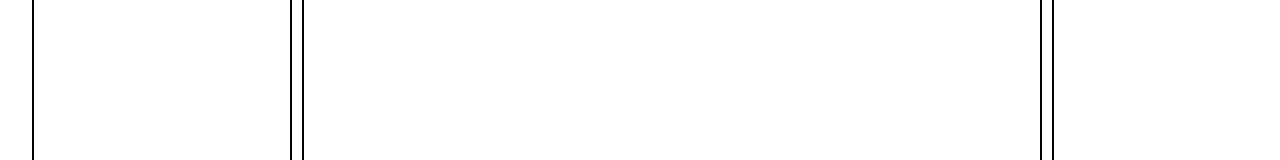
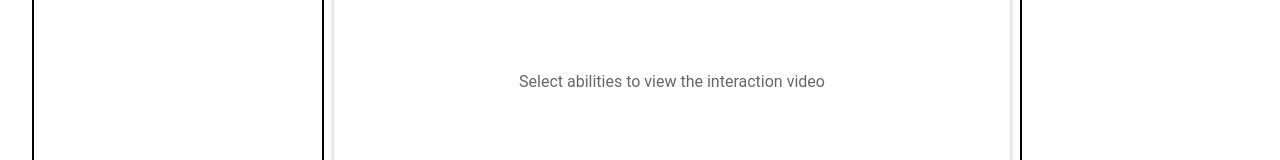
Before and after one commit to guanhong6280/LeagueOfInteractions, a React (Vite) app in the folder client/: page / in a window 1280 px wide. Shown: the part 355-515 px from the top of the page. Built offline with nearby package versions, Linux system fonts and the light colour scheme; no server answers.

Commit message:
finished with basic functionality

```diff
--- a/client/src/common/ChampionSelectCard.jsx
+++ b/client/src/common/ChampionSelectCard.jsx
@@ -11,12 +11,12 @@ const ChampionSelectCard = (props) => {
       border="solid 2px"
       borderRadius="5px"
       spacing="5px"
+      height="100%"
       paddingX="20px"
       paddingY="50px"
       sx={{
         position: 'relative',
         padding: 4,
-        height: "60vh",
         aspectRatio: 2 / 5,
         zIndex: 1, // Ensure content is above the background
         '&::before': {
--- a/client/src/pages/AddInteractions.jsx
+++ b/client/src/pages/AddInteractions.jsx
@@ -1,5 +1,6 @@
 import React from 'react'
 import * as MUI from "@mui/material";
+import axios from 'axios';
 import { useChampion } from '../contextProvider/ChampionProvider';
 import AbilitySelectCard from '../common/AbilitySelectCard';
 import FileUploadIcon from '@mui/icons-material/FileUpload';
@@ -128,6 +129,40 @@ const AddInteractions = () => {
     setVideoLink(event.target.value);
   };
 
+  const uploadVideo = async () => {
+    try {
+      const ability1Index = firstChampionAbilities.findIndex(
+        (ability) => ability.name === selectedFirstChampionAbility
+      );
+      const ability2Index = secondChampionAbilities.findIndex(
+        (ability) => ability.name === selectedSecondChampionAbility
+      );
+
+      const ability1Key = AbilityMap[ability1Index];
+      const ability2Key = AbilityMap[ability2Index];
+
+      const payload = {
+        champion1: firstChampion?.id,
+        ability1: ability1Key,
+        champion2: secondChampion?.id,
+        ability2: ability2Key,
+        videoURL: videoLink,
+      };
+
+      // Send the POST request to your server endpoint
+      const response = await axios.post('http://localhost:5174/api/videos/upload', payload, {
+        withCredentials: true
+      });
+
+      console.log('Video uploaded successfully:', response.data);
+      alert('Video uploaded successfully!');
+    } catch (error) {
+      console.error('Error uploading video:', error);
+      alert('Failed to upload video');
+    }
+  };
+
+
   return (
     <MUI.Stack
       spacing="50px"
@@ -191,6 +226,7 @@ const AddInteractions = () => {
           <MUI.Button
             startIcon={<FileUploadIcon></FileUploadIcon>}
             variant="contained"
+            onClick={uploadVideo}
           >Upload</MUI.Button>
         </MUI.Box>
       </MUI.Box>
--- a/client/src/pages/ViewInteractions.jsx
+++ b/client/src/pages/ViewInteractions.jsx
@@ -3,6 +3,8 @@ import * as MUI from "@mui/material";
 
 import { useChampion } from '../contextProvider/ChampionProvider';
 import ChampionSelectCard from '../common/ChampionSelectCard'
+import { AbilityMap } from './AddInteractions';
+import axios from 'axios';
 
 const ViewInteractions = () => {
 
@@ -14,6 +16,7 @@ const ViewInteractions = () => {
   const [secondChampionAbilities, setSecondChampionAbilities] = React.useState([]);
   const [selectedFirstChampionAbility, setSelectedFirstChampionAbility] = React.useState("");
   const [selectedSecondChampionAbility, setSelectedSecondChampionAbility] = React.useState("");
+  const [videoData, setVideoData] = React.useState(null);
 
 
   React.useEffect(() => {
@@ -51,6 +54,14 @@ const ViewInteractions = () => {
       setSecondChampionAbilities(abilities);
     }
   }, [secondChampion]);
+
+  // Call this function when both champions and abilities are selected
+  React.useEffect(() => {
+    if (firstChampion && selectedFirstChampionAbility && secondChampion && selectedSecondChampionAbility) {
+      setVideoData(null);
+      fetchVideoData();
+    }
+  }, [firstChampion, selectedFirstChampionAbility, secondChampion, selectedSecondChampionAbility]);
 
   const fetchChampionDetails = async (championName) => {
     const url = `https://ddragon.leagueoflegends.com/cdn/14.19.1/data/en_US/champion/${championName}.json`;
@@ -91,10 +102,30 @@ const ViewInteractions = () => {
     setSelectedSecondChampionAbility(abilityName);
   };
 
+  const fetchVideoData = async () => {
+    try {
+      const ability1Index = firstChampionAbilities.findIndex((ability) => ability.name === selectedFirstChampionAbility);
+      const ability2Index = secondChampionAbilities.findIndex((ability) => ability.name === selectedSecondChampionAbility);
+
+      const params = {
+        champion1: firstChampion?.id,
+        ability1: AbilityMap[ability1Index],
+        champion2: secondChampion?.id,
+        ability2: AbilityMap[ability2Index]
+      }
+
+      const response = await axios.get("http://localhost:5174/api/videos", { params: params, withCredentials: true });
+      setVideoData(response.data);
+    } catch (error) {
+      console.log("error fetching video data", error);
+    }
+  };
+
   return (
-    <div>
     <MUI.Box
       display="flex"
+      minHeight="500px"
+      height="70vh"
       gap="10px"
       marginTop="50px"
       justifyContent="center"
@@ -108,11 +139,32 @@ const ViewInteractions = () => {
         handleChampionSelect={handleFirstChampionSelect}
         handleAbilitySelect={selectFirstChampionAbility}
       ></ChampionSelectCard>
-        <MUI.Box
-          width="60vw"
-          border="solid 2px"
-          borderRadius="5px"
-        ></MUI.Box>
+      <MUI.Card sx={{ width: '60vw', height: "100%", borderRadius: '10px', boxShadow: 3 }}>
+        {videoData ? (
+          <MUI.Box height="100%" padding="20px">
+            <MUI.CardContent>
+              <MUI.Typography variant="h6">{videoData.title}</MUI.Typography>
+              <MUI.Typography variant="body2" color="text.secondary">
+                {videoData.description}
+              </MUI.Typography>
+            </MUI.CardContent>
+            <MUI.CardMedia
+              component="iframe"
+              height="100%"
+              src={`https://www.youtube.com/embed/${new URL(videoData.videoURL).searchParams.get('v')}`} // Use the embed format
+              title={videoData.title}
+              allow="accelerometer; autoplay; clipboard-write; encrypted-media; gyroscope; picture-in-picture"
+              allowFullScreen
+            />
+          </MUI.Box>
+        ) : (
+          <MUI.Box width="100%" height="100%" display="flex" alignItems="center" justifyContent="center">
+            <MUI.Typography variant="body1" color="text.secondary">
+              Select abilities to view the interaction video
+            </MUI.Typography>
+          </MUI.Box>
+        )}
+      </MUI.Card>
       <ChampionSelectCard
         order="Second"
         champion={secondChampion}
@@ -122,8 +174,7 @@ const ViewInteractions = () => {
         handleChampionSelect={handleSecondChampionSelect}
         handleAbilitySelect={selectSecondChampionAbility}
       ></ChampionSelectCard>
-      </MUI.Box>
-    </div>
+    </MUI.Box >
   )
 }
 
```
Also changed, not shown: 1 other file (tests, documents, lock files or other folders). Lines whose indentation alone changed are shown as unchanged.
